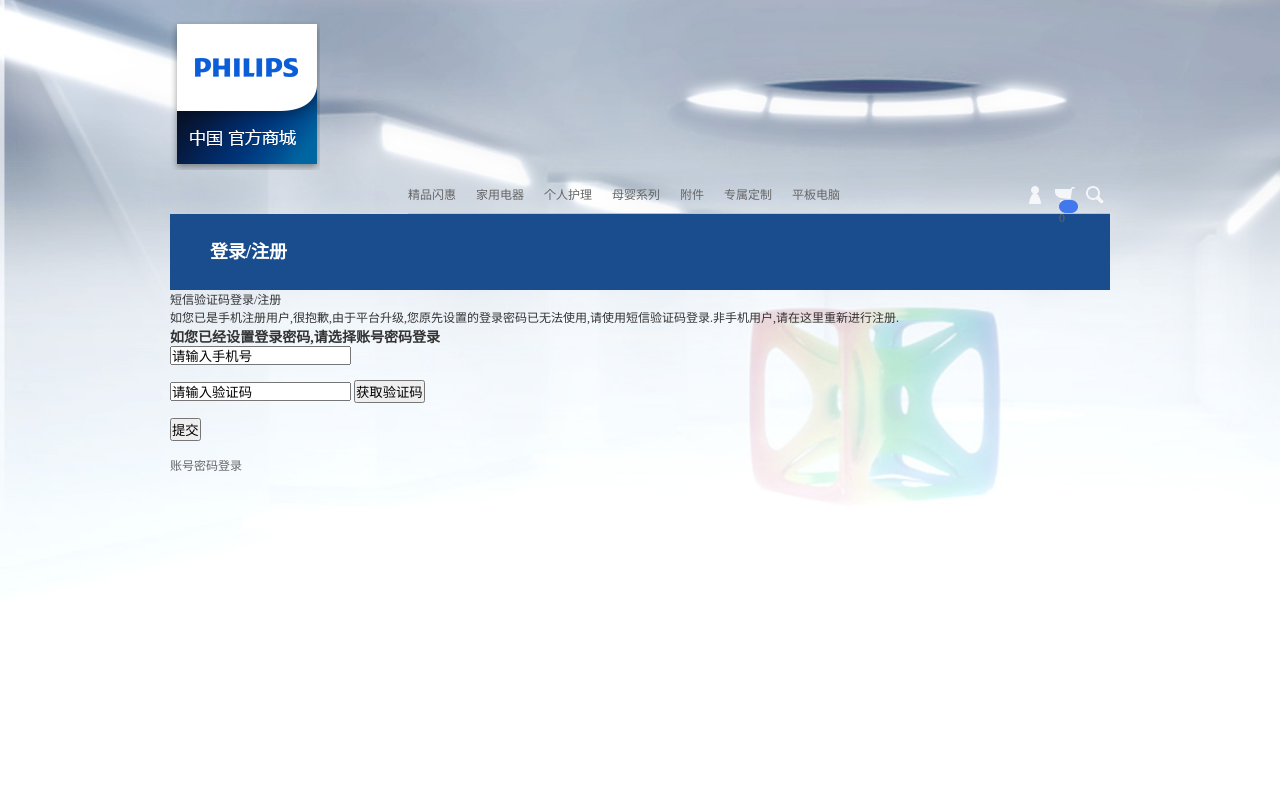
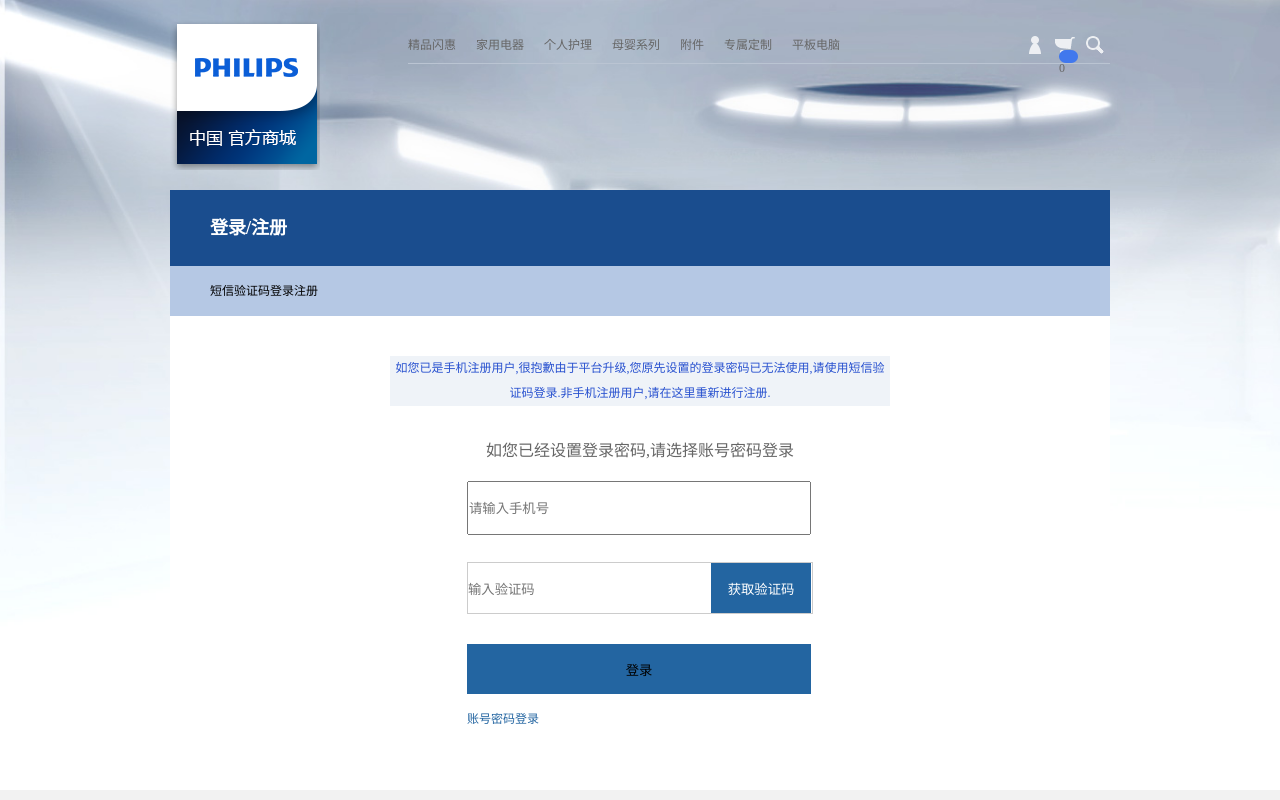
Before and after one commit to TuotiaN/tuotian, a website: page registe.html in a window 1280 px wide. Shown: the top 800 px of the page. Drawn offline with nearby package versions, Linux system fonts and the light colour scheme; files that its build step writes are made by us from their sources; files whose address does not match are found by name.

Commit message:
第四个版本

```diff
--- a/registe.html
+++ b/registe.html
@@ -7,13 +7,13 @@
     <title>Document</title>
     <link rel="stylesheet" href="css/reset.css">
     <link rel="stylesheet" href="css/sass/registe.css">
+    <link rel="stylesheet" href="css/footer.css">
 </head>
 <body>
     <div id="header">
-                <nav>
         <div class="w">
-                        <h1></h1>
-                        <ul class="navul">
+            <h1 class="l"></h1>
+            <ul class="navul l">
                 <li class="l"><a href="#">精品闪惠</a></li>
                 <li class="l"><a href="#">家用电器</a></li>
                 <li class="l"><a href="#">个人护理</a></li>
@@ -28,22 +28,25 @@
                 <li class="r"><a href="#"></a></li>
             </ul>
         </div>
-                </nav>
-
     </div>
     <main class="w">
         <h2>登录/注册</h2>
-        <p>短信验证码登录/注册</p>
-        <div>
-            <p>如您已是手机注册用户,很抱歉,由于平台升级,您原先设置的登录密码已无法使用,请使用短信验证码登录.非手机用户,请在这里重新进行注册.</p>
-            <h3>如您已经设置登录密码,请选择账号密码登录</h3>
+        <p class="mp1">短信验证码登录注册</p>
+        <div class="mdiv">
+            <p class="mp2">如您已是手机注册用户,很抱歉由于平台升级,您原先设置的登录密码已无法使用,请使用短信验证码登录.非手机注册用户,请在这里重新进行注册.</p>
+            <p class="mp3">如您已经设置登录密码,请选择账号密码登录</p>
+            <div class="form">
                 <form>
-                <input type="text" value="请输入手机号"><br><br>
-                <input type="text" value="请输入验证码">
-                <input type="button" value="获取验证码"> <br><br>
-                <input type="submit" value="提交"><br><br>
-                <a href="">账号密码登录</a>
+                    <input type="text" placeholder="请输入手机号" class="text1"><br><br>
+                    <div class="border">
+                        <input type="password" placeholder="输入验证码" class="text2">
+                        <input type="button" value="获取验证码" class="button1">
+                    </div><br><br>
+                    <input type="button" value="登录" class="button2"><br><br>
+                    <a href="login.html">账号密码登录</a>
+
                 </form>
+            </div>
         </div>
     </main>
     <div class="footer1">
--- a/sass/registe.scss
+++ b/sass/registe.scss
@@ -1,6 +1,6 @@
 @charset "utf-8";
 body{
-    background:url("../img/首页/bg.jpg") no-repeat;
+    background:url("../../img/首页/bg.jpg") no-repeat;
     background-size:cover;
 
 }
@@ -13,7 +13,7 @@
         h1{
             width:150px;
             height:150px;
-            background: url("../img/首页/logo.png");
+            background: url("../../img/首页/logo.png");
         }
         .navul{
             float:right;
@@ -40,10 +40,10 @@
                     margin-left:160px;
                 }
                 li:nth-of-type(8) a{
-                    background: url("../img/首页/zoom.png") no-repeat center;
+                    background: url("../../img/首页/zoom.png") no-repeat center;
                 }
                 li:nth-of-type(9) a{
-                    background: url("../img/首页/buycart.png") no-repeat center;
+                    background: url("../../img/首页/buycart.png") no-repeat center;
                     position: relative;
                 }
                 li:nth-of-type(9) a p{
@@ -52,11 +52,11 @@
                     position: absolute;
                     bottom:0;
                     left:9px;
-                    background:url("../img/首页/num-new.png") no-repeat;
+                    background:url("../../img/首页/num-new.png") no-repeat;
                 }
 
                 li:nth-of-type(10) a{
-                    background: url("../img/首页/person.png") no-repeat center;
+                    background: url("../../img/首页/person.png") no-repeat center;
                 }
         }
 
@@ -82,32 +82,68 @@
             color:black;
             padding-left:40px;
         }
+
         .mdiv{
             overflow: hidden;
-            height:438px;
+            height:400px;
             background:white;
+            padding:40px 220px 0px;
+            .mp2{
+                width:100%;
+                height:50px;
+                line-height:25px;
+                background:#eff3f8;
+                color:#2851cf;
+                text-align:center;
+            }
+            .mp3{
+                font-size: 16px;
+                margin-top:15px;
+                height:60px;
+                line-height:60px;
+                text-align:center;
+                color:#666666;
+
+            }
+            .form{
+                height:270px;
+                margin:0 auto;
+                padding:0 77px;
                 form{
-                margin-top:64px;
-                padding:0 300px;
                     input{
-                    width:340px;
                         height:50px;
                     }
                     .text1{
+                        width:340px;
                         margin-bottom: 12px;
+                        border:1px slolid #ccc;
                     }
+                    .border{
+                        border:1px solid #ccc;
+                        height:50px;
                         .text2{
+                            width:240px;
+                            height:48px;
                             margin-bottom: 24px;
+                            border:0;
                         }
-                .button{
-                    width:342px;
+                        .button1{
+                            width:100px;
+                            height:50px;
                             background:#2365a1;
                             border:0;
+                            color:white;
+
                         }
-                p{
-                    height:40px;
+                    }
+                    .button2{
+                        width:344px;
+                        background:#2365a1;
+                        border:0;
+                        text-align: center;
+                    }
                     a{
-                        color:#2365a1
+                        color:#2365a1;
                     }
                 }
             }
```
Lines whose indentation alone changed are shown as unchanged.
